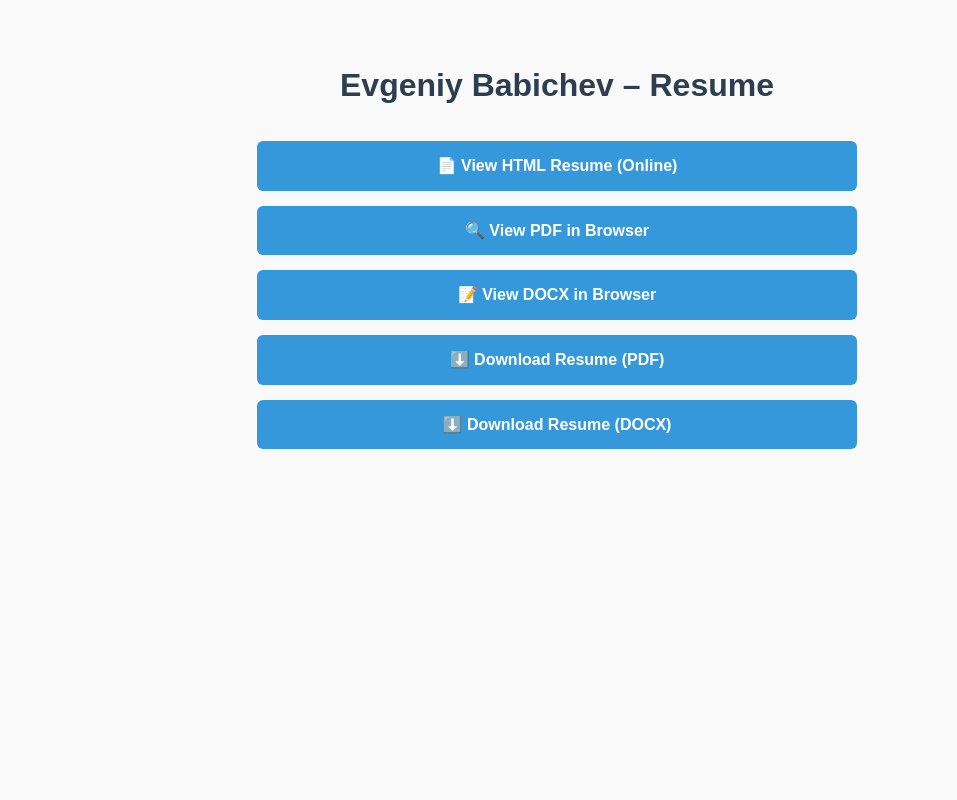
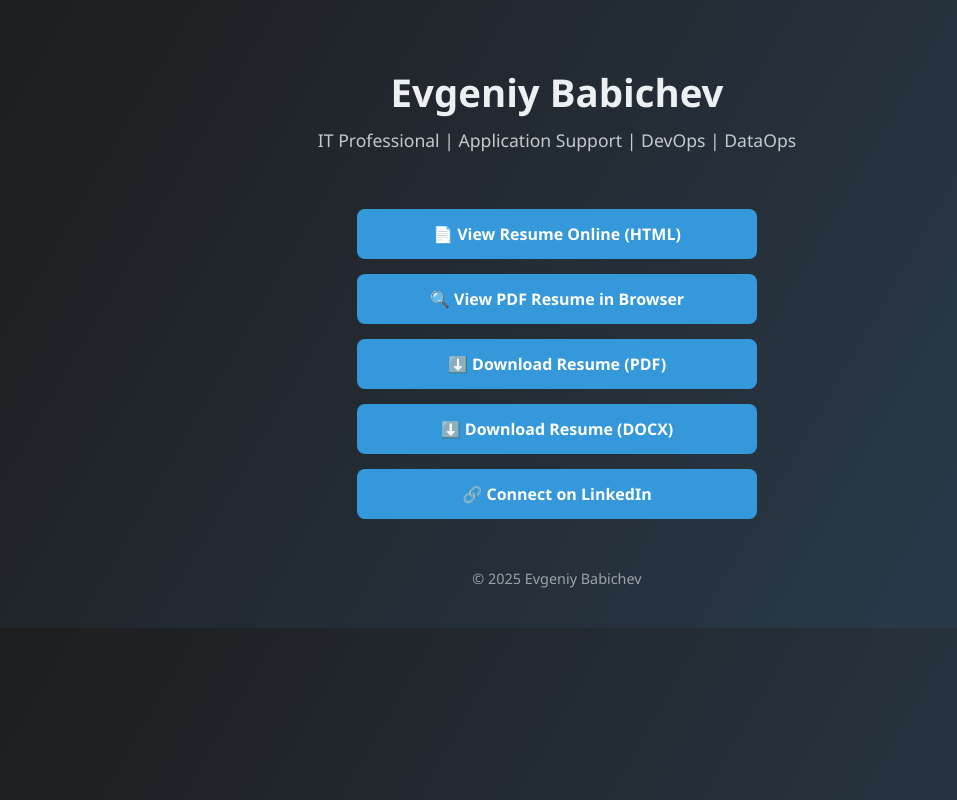
Before and after one commit to ebabichev/resume, a plain HTML site: page resume-hub.html in a window 1280 px wide. Shown: the whole page, without its empty margins (83-1040 px from the left). Drawn offline with Linux system fonts and the light colour scheme.

Commit message:
Update resume-hub.html

```diff
--- a/resume-hub.html
+++ b/resume-hub.html
@@ -3,52 +3,70 @@
 <head>
   <meta charset="UTF-8" />
   <meta name="viewport" content="width=device-width, initial-scale=1.0"/>
-  <title>Evgeniy Babichev – Resume Hub</title>
+  <title>Evgeniy Babichev – Resume</title>
+  <link rel="icon" href="https://www.linkedin.com/favicon.ico" type="image/x-icon">
   <style>
     body {
-      font-family: Arial, sans-serif;
-      max-width: 600px;
-      margin: 60px auto;
-      padding: 0 20px;
-      background: #f9f9f9;
-      color: #333;
-      line-height: 1.6;
+      margin: 0;
+      font-family: 'Segoe UI', Tahoma, Geneva, Verdana, sans-serif;
+      background: linear-gradient(120deg, #1c1c1c, #2c3e50);
+      color: #ecf0f1;
+      display: flex;
+      flex-direction: column;
+      align-items: center;
+      padding: 40px 20px;
     }
     h1 {
-      text-align: center;
-      color: #2c3e50;
+      font-size: 2.4em;
+      margin-bottom: 10px;
+    }
+    p {
+      font-size: 1.1em;
+      margin-top: 0;
+      opacity: 0.8;
     }
     .links {
       display: flex;
       flex-direction: column;
       gap: 15px;
-      margin-top: 30px;
+      width: 100%;
+      max-width: 400px;
+      margin-top: 40px;
     }
     a {
-      display: block;
       text-decoration: none;
       color: white;
       background-color: #3498db;
-      padding: 12px 20px;
+      padding: 14px;
       text-align: center;
-      border-radius: 6px;
-      font-weight: bold;
-      transition: background 0.3s;
+      border-radius: 8px;
+      font-weight: 600;
+      transition: background-color 0.3s ease;
     }
     a:hover {
       background-color: #2980b9;
     }
+    footer {
+      margin-top: 50px;
+      font-size: 0.9em;
+      opacity: 0.6;
+    }
   </style>
 </head>
 <body>
-  <h1>Evgeniy Babichev – Resume</h1>
+  <h1>Evgeniy Babichev</h1>
+  <p>IT Professional | Application Support | DevOps | DataOps</p>
 
   <div class="links">
-    <a href="https://ebabichev.github.io/resume/" target="_blank">📄 View HTML Resume (Online)</a>
-    <a href="https://ebabichev.github.io/resume/Evgeniy%20Babichev%20Resume.pdf" target="_blank">🔍 View PDF in Browser</a>
-    <a href="https://ebabichev.github.io/resume/Evgeniy%20Babichev%20Resume.docx" target="_blank">📝 View DOCX in Browser</a>
+    <a href="https://ebabichev.github.io/resume/" target="_blank">📄 View Resume Online (HTML)</a>
+    <a href="https://ebabichev.github.io/resume/Evgeniy%20Babichev%20Resume.pdf" target="_blank">🔍 View PDF Resume in Browser</a>
     <a href="https://github.com/ebabichev/resume/blob/main/Evgeniy%20Babichev%20Resume.pdf?raw=true" target="_blank">⬇️ Download Resume (PDF)</a>
     <a href="https://github.com/ebabichev/resume/blob/main/Evgeniy%20Babichev%20Resume.docx?raw=true" target="_blank">⬇️ Download Resume (DOCX)</a>
+    <a href="https://www.linkedin.com/in/ebabichev/" target="_blank">🔗 Connect on LinkedIn</a>
   </div>
+
+  <footer>
+    &copy; 2025 Evgeniy Babichev
+  </footer>
 </body>
 </html>
```
